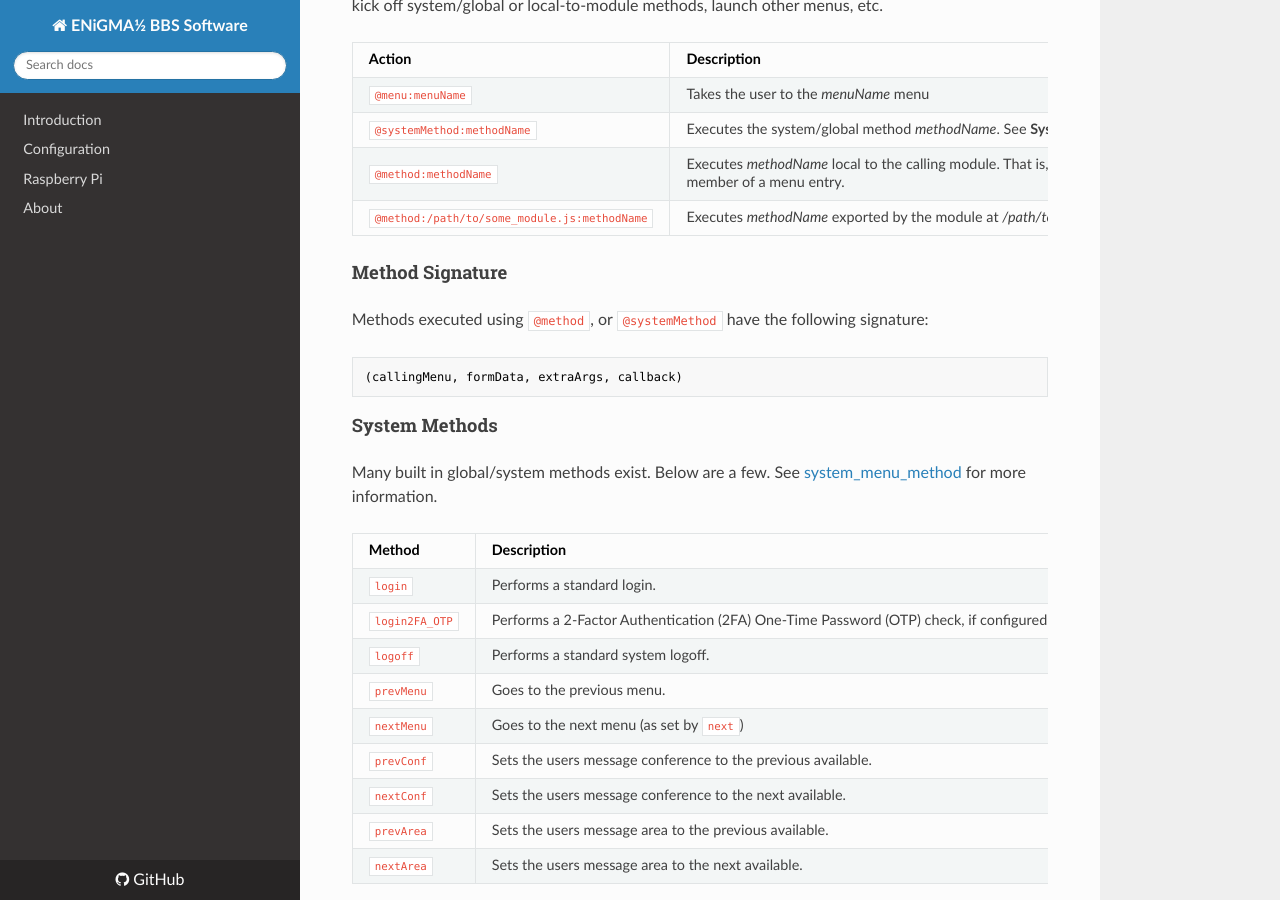
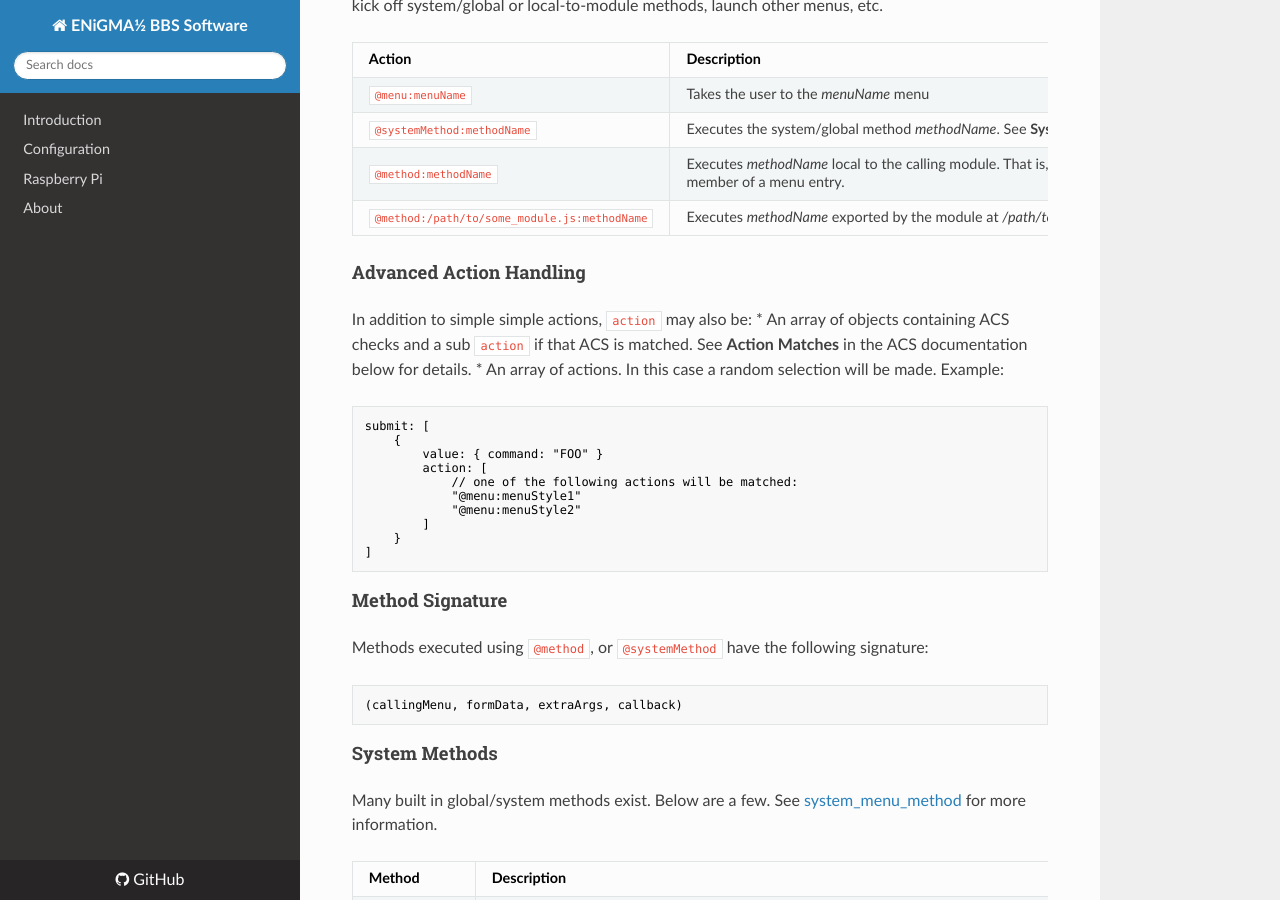
Before and after one commit to NuSkooler/enigma-bbs, an MkDocs documentation site: the page built from docs/configuration/menu-hjson.md, in a window 1280 px wide and 900 px high, scrolled down 2553 px. Built offline with MkDocs 1.6.1, drawn with Linux system fonts in a browser that asks for light colours; nearby versions of some CDN libraries; old or Windows-style settings are respelled for this version of MkDocs.

Commit message:
Add docs on random actions

````diff
--- a/docs/configuration/menu-hjson.md
+++ b/docs/configuration/menu-hjson.md
@@ -73,6 +73,23 @@ Submit actions are declared using the `action` member of a submit handler block.
 | `@systemMethod:methodName` | Executes the system/global method *methodName*. See **System Methods** below. |
 | `@method:methodName` | Executes *methodName* local to the calling module. That is, the module set by the `module` member of a menu entry. |
 | `@method:/path/to/some_module.js:methodName` | Executes *methodName* exported by the module at */path/to/some_module.js*. |
+
+#### Advanced Action Handling
+In addition to simple simple actions, `action` may also be:
+* An array of objects containing ACS checks and a sub `action` if that ACS is matched. See **Action Matches** in the ACS documentation below for details.
+* An array of actions. In this case a random selection will be made. Example:
+```hjson
+submit: [
+    {
+        value: { command: "FOO" }
+        action: [
+            // one of the following actions will be matched:
+            "@menu:menuStyle1"
+            "@menu:menuStyle2"
+        ]
+    }
+]
+```
 
 #### Method Signature
 Methods executed using `@method`, or `@systemMethod` have the following signature:
````
Also changed, not shown: WHATSNEW.md (+13 -0 lines).
